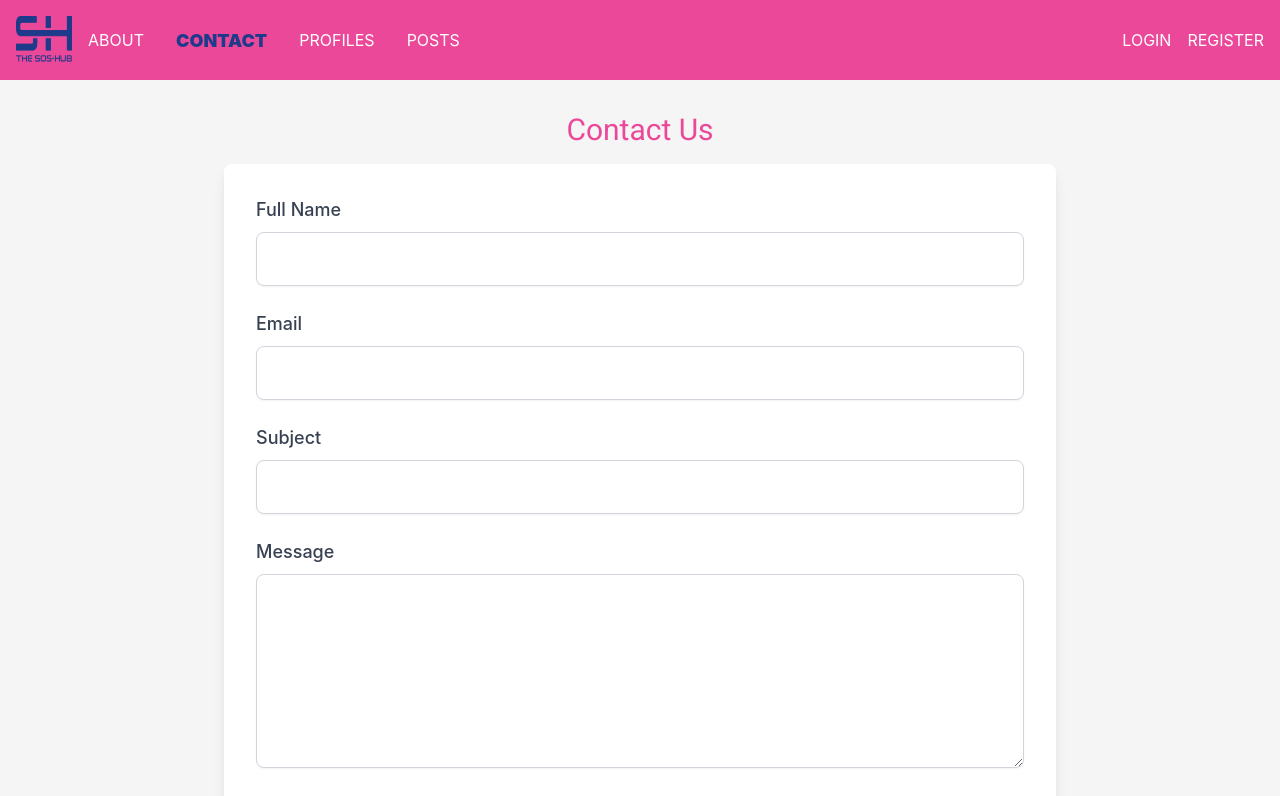
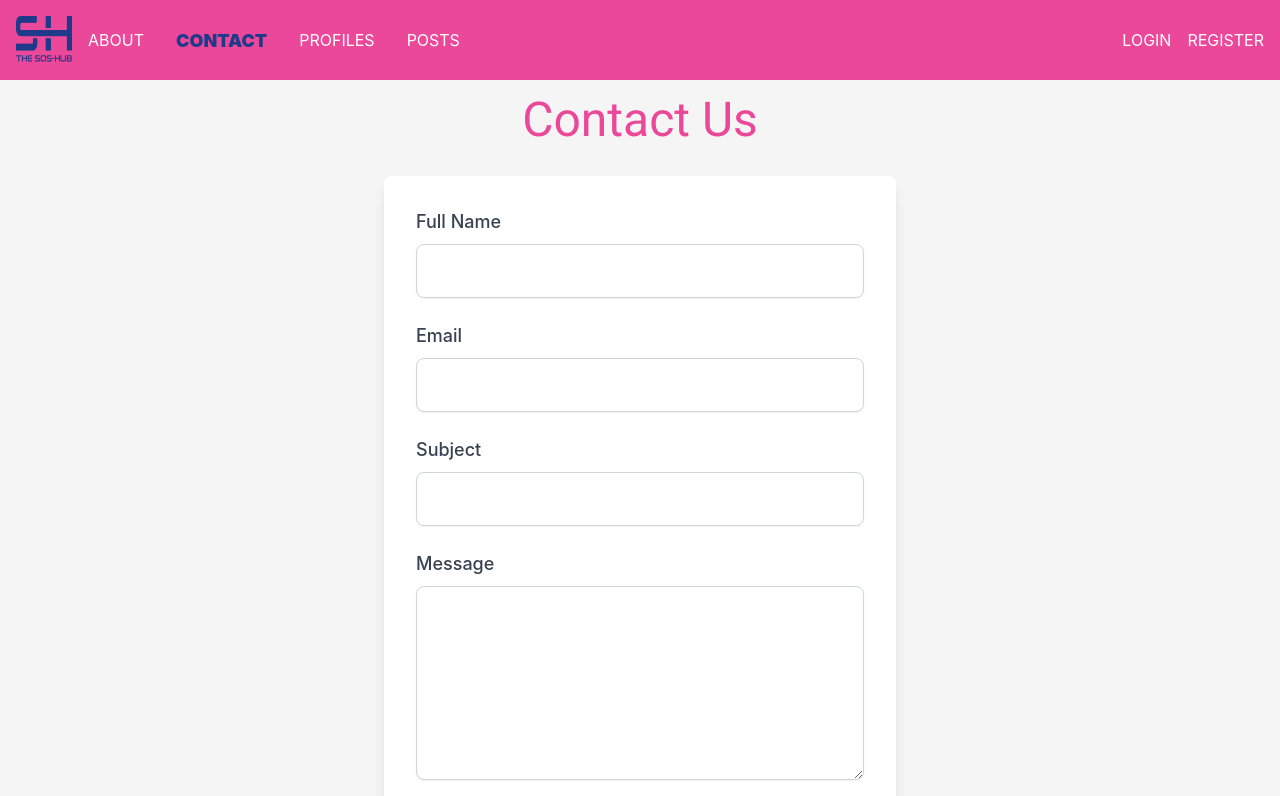
Before and after one commit to Noroff-FEU-Assignments/project-exam-2-kmcarlson, a React (Vite) app in the folder sos-hub/: page /contact in a window 1280 px wide. Shown: the top 796 px of the page. Built offline with nearby package versions, Linux system fonts and the light colour scheme.

Commit message:
one last update.

```diff
--- a/sos-hub/src/pages/About.jsx
+++ b/sos-hub/src/pages/About.jsx
@@ -2,8 +2,8 @@ import about from "../assets/img/about.jpg";
 
 const About = () => {
   return (
-    <div className="container mx-auto p-4">
-      <div className="flex flex-col sm:flex-row items-center">
+    <div className="container mx-auto flex justify-center items-center p-4 min-h-screen">
+      <div className="flex flex-col sm:flex-row items-center bg-white">
         <div className="flex-shrink-0 mb-4 sm:mb-0 sm:mr-6">
           <img
             src={about}
--- a/sos-hub/src/pages/Contact.jsx
+++ b/sos-hub/src/pages/Contact.jsx
@@ -8,16 +8,16 @@ const Contact = () => {
   };
 
   return (
-    <div className="container mx-auto p-8 max-w-4xl">
-      <h1 className="text-3xl font-bold mb-4 text-center text-pink-500">Contact Us</h1>
-      <form onSubmit={handleSubmit(onSubmit)} className="bg-white shadow-lg rounded-lg p-8 space-y-6">
+    <div className="container mx-auto p-4 min-h-screen flex flex-col justify-center items-center">
+      <h1 className="text-4xl font-bold mb-8 text-center text-pink-500 md:text-5xl">Contact Us</h1>
+      <form onSubmit={handleSubmit(onSubmit)} className="bg-white shadow-lg rounded-lg p-8 space-y-6 w-full max-w-lg">
         <div>
           <label htmlFor="fullName" className="block text-lg font-medium text-gray-700 mb-2">Full Name</label>
           <input
             {...register("fullName", { required: true, minLength: 3, maxLength: 50 })}
             type="text"
             id="fullName"
-            className={`w-full px-5 py-3 border rounded-lg shadow-sm focus:outline-none focus:ring-2 focus:ring-blue-900 text-lg ${errors.fullName ? 'border-red-500' : 'border-gray-300'}`}
+            className={`w-full px-4 py-3 border rounded-lg shadow-sm focus:outline-none focus:ring-2 focus:ring-blue-900 text-lg ${errors.fullName ? 'border-red-500' : 'border-gray-300'}`}
           />
           {errors.fullName && (
             <p className="text-red-500 text-sm mt-1">
@@ -33,7 +33,7 @@ const Contact = () => {
             {...register("email", { required: true, pattern: /^[A-Z0-9._%+-]+@[A-Z0-9.-]+\.[A-Z]{2,4}$/i })}
             type="email"
             id="email"
-            className={`w-full px-5 py-3 border rounded-lg shadow-sm focus:outline-none focus:ring-2 focus:ring-blue-900 text-lg ${errors.email ? 'border-red-500' : 'border-gray-300'}`}
+            className={`w-full px-4 py-3 border rounded-lg shadow-sm focus:outline-none focus:ring-2 focus:ring-blue-900 text-lg ${errors.email ? 'border-red-500' : 'border-gray-300'}`}
           />
           {errors.email && (
             <p className="text-red-500 text-sm mt-1">Email is required and must be a valid email address</p>
@@ -45,7 +45,7 @@ const Contact = () => {
             {...register("subject", { required: true, minLength: 3, maxLength: 100 })}
             type="text"
             id="subject"
-            className={`w-full px-5 py-3 border rounded-lg shadow-sm focus:outline-none focus:ring-2 focus:ring-blue-900 text-lg ${errors.subject ? 'border-red-500' : 'border-gray-300'}`}
+            className={`w-full px-4 py-3 border rounded-lg shadow-sm focus:outline-none focus:ring-2 focus:ring-blue-900 text-lg ${errors.subject ? 'border-red-500' : 'border-gray-300'}`}
           />
           {errors.subject && (
             <p className="text-red-500 text-sm mt-1">
@@ -61,7 +61,7 @@ const Contact = () => {
             {...register("body", { required: true, minLength: 3, maxLength: 1000 })}
             id="body"
             rows={6}
-            className={`w-full px-5 py-3 border rounded-lg shadow-sm focus:outline-none focus:ring-2 focus:ring-blue-900 text-lg ${errors.body ? 'border-red-500' : 'border-gray-300'}`}
+            className={`w-full px-4 py-3 border rounded-lg shadow-sm focus:outline-none focus:ring-2 focus:ring-blue-900 text-lg ${errors.body ? 'border-red-500' : 'border-gray-300'}`}
           />
           {errors.body && (
             <p className="text-red-500 text-sm mt-1">
--- a/sos-hub/src/pages/Posts.jsx
+++ b/sos-hub/src/pages/Posts.jsx
@@ -32,7 +32,7 @@ const Posts = () => {
 
   if (!accessToken) {
     return (
-      <div className="text-center m-8">
+      <div className="container mx-auto p-4 min-h-screen flex flex-col justify-center items-center">
         <h2 className="text-lg mb-4">You need to log in to view posts.</h2>
         <Link to="/login">
           <button className="bg-blue-900 hover:bg-pink-500 text-white font-bold py-2 px-4 rounded p-10">
--- a/sos-hub/src/pages/Profiles.jsx
+++ b/sos-hub/src/pages/Profiles.jsx
@@ -34,7 +34,7 @@ const Profiles = () => {
 
   if (!accessToken) {
     return (
-      <div className="text-center m-8">
+      <div className="container mx-auto p-4 min-h-screen flex flex-col justify-center items-center">
         <h2 className="text-lg mb-4">You need to log in to view profiles.</h2>
         <Link to="/login" >
           <button className="bg-blue-900 hover:bg-pink-500 text-white font-bold py-2 px-4 rounded p-10">
```
